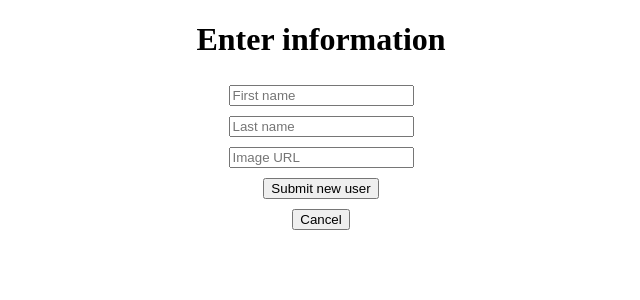
After one commit to lemonstener/sqlalchemy-users_db, a Flask app: page /users/new in a window 1280 px wide. The commit adds this page. Shown: the top 300 px of the page, without its empty margins (319-959 px from the left). Run offline with Flask 2, Linux system fonts and the light colour scheme.

Commit message:
app completed

```diff
--- a/app.py
+++ b/app.py
@@ -21,3 +21,62 @@ def redirect_to_users():
 def show_users():
     users = User.query.all()
     return render_template('home.html',users=users)
+
+@app.route('/users/<int:user_id>')
+def user_details(user_id):
+    user = User.query.get(user_id)
+    return render_template('user.html',user=user)
+
+@app.route('/users/new')
+def new_user():
+    return render_template('new.html')
+
+@app.route('/users/new', methods=['POST'])
+def create_user():
+    first_name = request.form['first']
+    last_name = request.form['last']
+    image_url = request.form['url']
+    image_url = image_url if image_url else None
+
+    if len(first_name) == 0 or len(last_name) == 0:
+        flash('First and last names cannot be null')
+        db.session.rollback()
+        return redirect(f'/users/new')
+
+    new_user = User(first_name=first_name,last_name=last_name,image_url=image_url)
+    db.session.add(new_user)
+    db.session.commit()
+
+    return redirect('/users')
+
+@app.route('/users/<int:user_id>/edit')
+def edit_user(user_id):
+    user = User.query.get(user_id)
+    return render_template('edit.html',user=user)
+
+@app.route('/users/<int:user_id>/edit', methods=['POST'])
+def update_user(user_id):
+    user = User.query.get(user_id)
+    user.first_name = request.form['first']
+    user.last_name = request.form['last']
+    user.image_url = request.form['url']
+
+    if len(user.first_name) == 0 or len(user.last_name) == 0:
+        flash('First and last names cannot be null')
+        db.session.rollback()
+        return redirect(f'/users/{user_id}/edit')
+
+    if len(user.image_url) == 0:
+        user.image_url = 'https://www.travelcontinuously.com/wp-content/uploads/2018/04/empty-avatar.png'
+
+    db.session.add(user)
+    db.session.commit()
+
+    return redirect(f'/users/{user.id}')
+
+
+@app.route('/users/<int:user_id>/delete')
+def delete_user(user_id):
+    User.query.filter_by(id=user_id).delete()
+    db.session.commit()
+    return redirect('/users')
--- a/models.py
+++ b/models.py
@@ -27,7 +27,7 @@ class User(db.Model):
 
     image_url = db.Column(
         db.String,
-        unique = True
+        default = 'https://www.travelcontinuously.com/wp-content/uploads/2018/04/empty-avatar.png'
     )
 
     def __repr__(self):
--- a/templates/base.html
+++ b/templates/base.html
@@ -6,6 +6,26 @@
     <meta http-equiv="X-UA-Compatible" content="IE=edge">
     <meta name="viewport" content="width=device-width, initial-scale=1.0">
     <title>{% block title %} {% endblock %}</title>
+    <style>
+        div {
+            width: 400px;
+            text-align: center;
+            margin: 0 auto;
+        }
+
+        input {
+            margin: 5px;
+        }
+
+        button {
+            margin: 5px;
+        }
+
+        img {
+            width: 150px;
+            height: 150px;
+        }
+    </style>
 </head>
 
 <body>
--- a/templates/home.html
+++ b/templates/home.html
@@ -4,8 +4,8 @@
 
 <ul>
     {% for user in users %}
-    <li><a href="/{{user.id}}">{{user.full_name()}}</a></li>
+    <li><a href="/users/{{user.id}}">{{user.full_name()}}</a></li>
     {% endfor %}
 </ul>
-
+<a href="/users/new"><button>Add new user</button></a>
 {% endblock %}
--- /dev/null
+++ b/templates/new.html
@@ -0,0 +1,26 @@
+{% extends 'base.html' %}
+{% block title %}New user form{% endblock %}
+{% block content %}
+
+<div>
+ <h1>Enter information</h1>
+ <form action="/users/new" method="POST">
+    <input type="text" name="first" placeholder="First name"><br>
+    <input type="text" name="last" placeholder="Last name"><br>
+    <input type="text" name="url" placeholder="Image URL"><br>
+    <button>Submit new user</button>
+</form>
+<a href="/users"><button>Cancel</button></a>
+
+    {% with messages = get_flashed_messages() %}
+    {% if messages %}
+    {% for message in messages %}
+      <p>{{ message }}</p>
+    {% endfor %}
+    {% endif %}
+    {% endwith %}
+
+</div>
+
+
+{% endblock %}
```
Also changed, not shown: templates/edit.html (added, +38 -0 lines), templates/user.html (added, +20 -0 lines).
